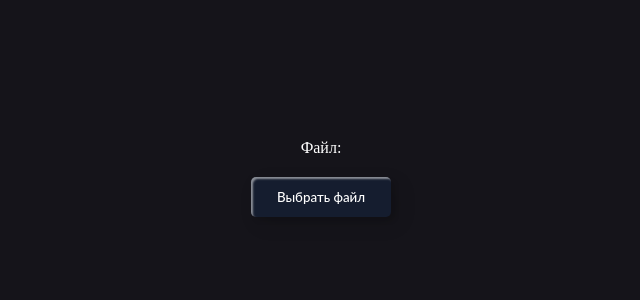
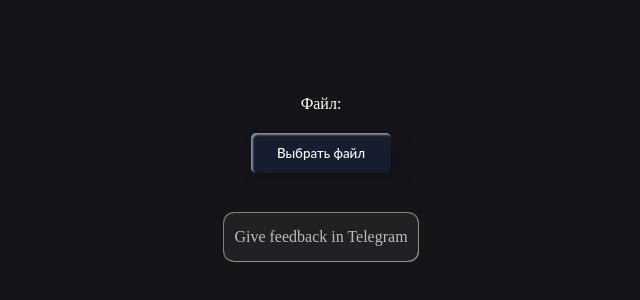
Before and after one commit to rinya1608/museit, a React (Create React App) app in the folder frontend/: page / in a window 1280 px wide. Shown: the part 222-522 px from the top of the page, without its empty margins (319-959 px from the left). Built offline with nearby package versions, Linux system fonts and the light colour scheme.

Commit message:
MUS-26 add feedback button

```diff
--- a/frontend/src/App.js
+++ b/frontend/src/App.js
@@ -5,7 +5,7 @@ function App() {
 
   return (
     <div className="App">
-      <FileUpload/>
+        <FileUpload/>
     </div>
   );
 }
--- a/frontend/src/components/ui/form/FileUploadForm.js
+++ b/frontend/src/components/ui/form/FileUploadForm.js
@@ -39,14 +39,16 @@ const FileUploadForm = React.forwardRef((props, ref) => {
             </div>
             <form className={"fileUploadForm-form"}>
                 {!props.blob
-                    ? <div>
+                    ? <div className={"fileUploadForm-form-wrap"}>
                         <button className={"fileUploadForm-form_button-file"} id={"fileUploadFormInput"} onClick={chooseFile}>Выбрать файл</button>
                         <input className={"fileUploadForm-form_input-file"} type="file" multiple={false} ref={ref} onChange={fileUploadHandler}/>
                         {
                             isFile ? <button onClick={props.sendClick} className={"fileUploadForm-form_button-download"}>Загрузить</button> : ''
                         }
                 </div>
-                    : <button onClick={event => downloadFile(event,props.blob,fileName)}>Cкачать</button>}
+                    : <button onClick={event => downloadFile(event,props.blob,fileName)}>Cкачать</button>
+                }
+                <div className={"fileUploadForm-form_feedback-wrap"}><a className={"fileUploadForm-form_feedback"} href={"https://t.me/+fsdwBE3o6_o0YmJi"}>Give feedback in Telegram</a></div>
             </form>
         </div>
     );
--- a/frontend/src/components/ui/form/Form.css
+++ b/frontend/src/components/ui/form/Form.css
@@ -58,6 +58,10 @@ button:active {
 .fileUploadForm-form{
     margin-top: 20px;
 }
+.fileUploadForm-form-wrap{
+    display: flex;
+    justify-content: center;
+}
 .fileUploadForm-form_input-file {
     display: none;
 }
@@ -66,3 +70,24 @@ button:active {
 .fileUploadForm-form_button-download {
     margin-left: 10px;
 }
+.fileUploadForm-form_feedback-wrap{
+    margin-top: 40px;
+    display: flex;
+    justify-content: center;
+}
+.fileUploadForm-form_feedback{
+    padding: 15px 10px;
+    display: inline-block;
+    border: none;
+    color: rgba(255, 255, 255, 0.7);
+    background: rgba(255, 255, 255, 0.05);
+    text-decoration: none;
+    border-radius: 10px;
+    transition: all 0.2s;
+    box-shadow: 0 1px 0 0 rgba(159, 159, 159, 0.25), 0 -1px 0 0 rgba(139, 139, 139, 0.25), 1px 0 0 0 rgba(159, 159, 159, 0.25), -1px 0 0 0 rgba(139, 139, 139, 0.25), 1px -1px 0 0 rgba(149, 149, 149, 0.5), -1px 1px 0 0 rgba(149, 149, 149, 0.5), 1px 1px 0 0 rgba(169, 169, 169, 0.75), -1px -1px 0 0 rgba(128, 128, 128, 0.75);
+}
+.fileUploadForm-form_feedback:hover{
+    box-shadow: 0 1px 0 0 rgba(165, 181, 222, 0.25), 0 -1px 0 0 rgba(34, 63, 171, 0.25), 1px 0 0 0 rgba(165, 181, 222, 0.25), -1px 0 0 0 rgba(34, 63, 171, 0.25), 1px -1px 0 0 rgba(195, 156, 208, 0.5), -1px 1px 0 0 rgba(34, 63, 171, 0.5), 1px 1px 0 0 rgba(135, 206, 235, 0.75), -1px -1px 0 0 rgba(34, 63, 171, 0.75);
+    color: white;
+    background: rgba(135, 206, 235, 0.05);
+}
```
